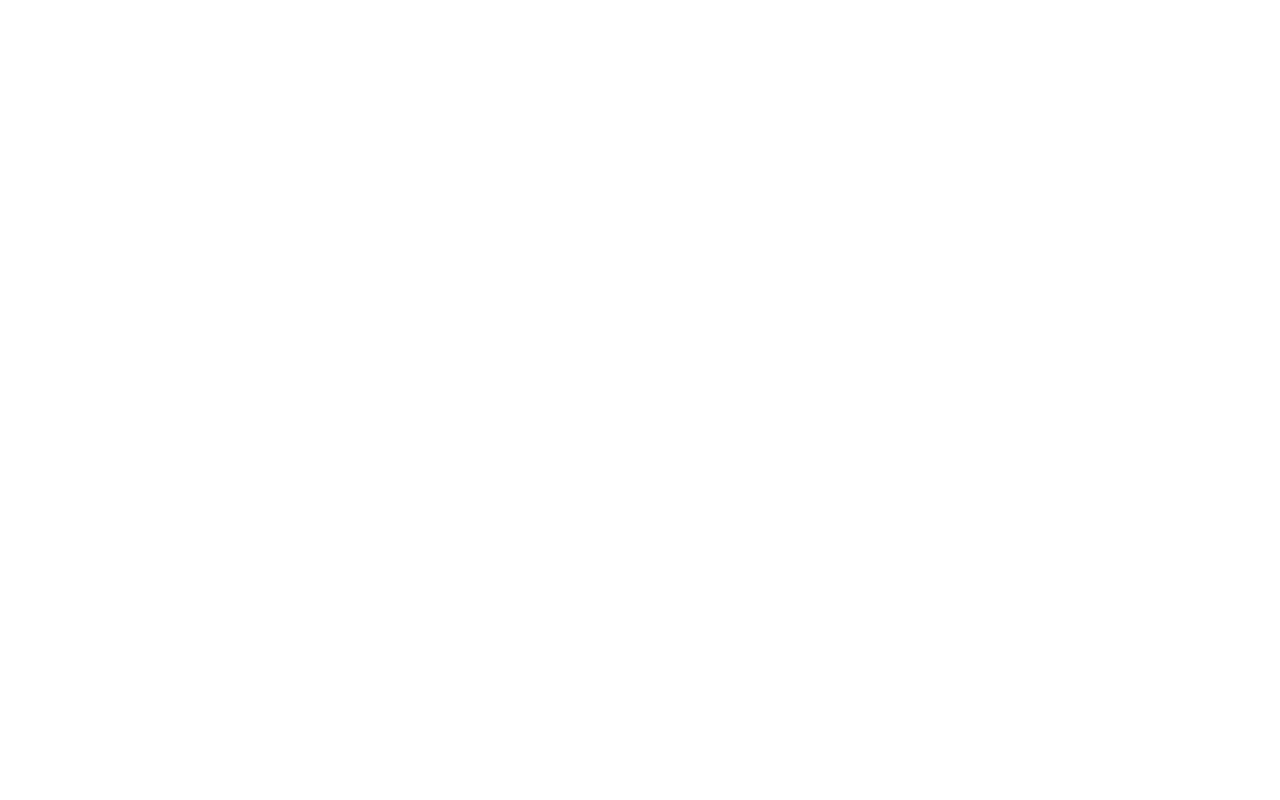
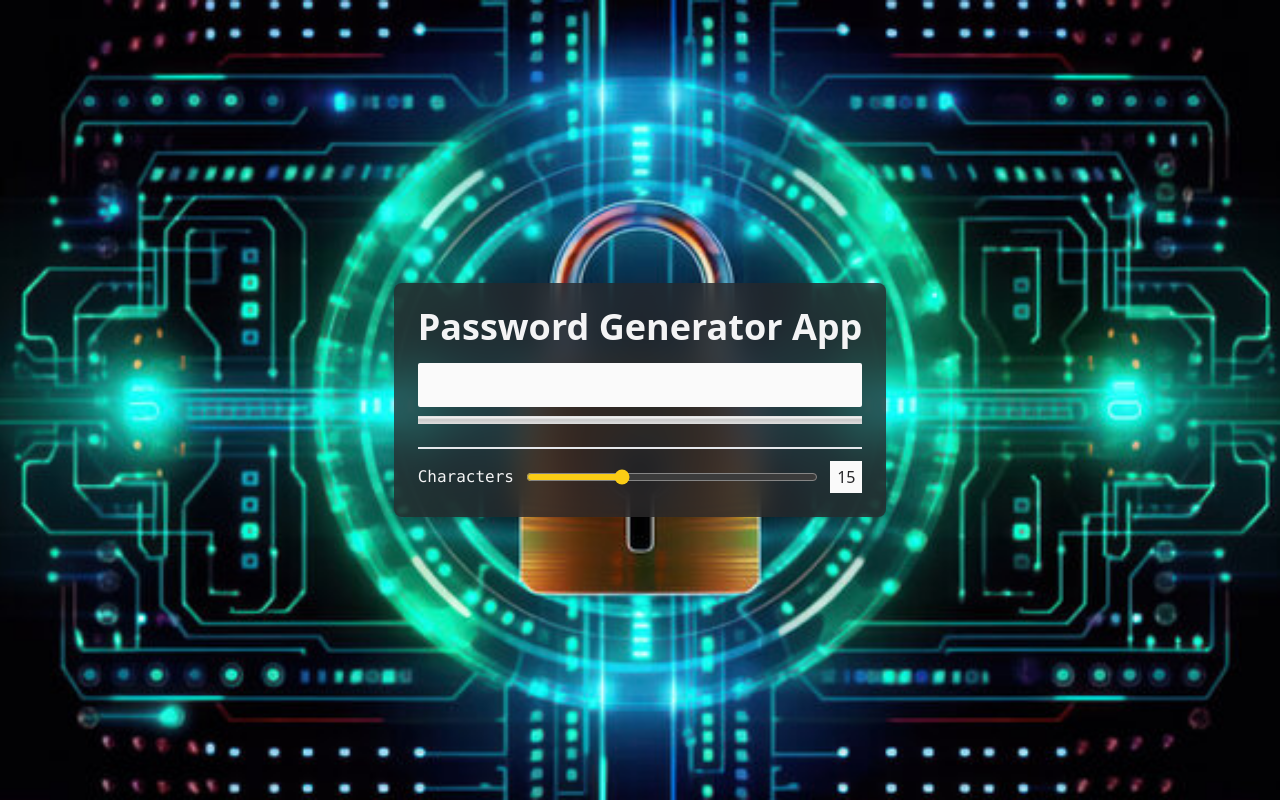
Before and after one commit to toshi-Devs/password-generator, a website built with Parcel: page src/index.html in a window 1280 px wide. Built offline with nearby package versions, Linux system fonts and the light colour scheme.

Commit message:
initialize home page

```diff
--- a/package.json
+++ b/package.json
@@ -16,5 +16,8 @@
     "parcel": "^2.1.1",
     "postcss": "^8.4.5",
     "tailwindcss": "^3.0.13"
+  },
+  "dependencies": {
+    "check-password-strength": "^2.0.7"
   }
 }
--- a/src/index.html
+++ b/src/index.html
@@ -5,11 +5,37 @@
   <meta charset="UTF-8">
   <meta http-equiv="X-UA-Compatible" content="IE=edge">
   <meta name="viewport" content="width=device-width, initial-scale=1.0">
-  <title>Document</title>
+  <title>Password Generator</title>
   <link rel="stylesheet" href="input.css">
+  <script src="input.js" type="module"></script>
 </head>
 
-<body>
+<body class="grid place-items-center content-center text-center h-screen bg-cover bg-center"
+      style="background-image: url('./pw-bkg-1.jpeg');">
+
+      <main class="p-6 md-p-10 rounded-lg grid gap-4 bg-zinc-800/75 backdrop-blur-lg text-zinc-100 accent-yellow-400">
+
+        <h1 class="text-4xl font-bold"> Password Generator App</h1>
+
+        <div class="">
+
+          <input type="text" id="password" class="w-full bg-zinc-50 text-lg p-2 rounded-sm text-zinc-900 cursor-copy" readonly>
+          <meter id="strength" class="w-full" min="0" max="100" low="30" high="75" optimum="100">
+
+          </meter>
+
+        </div>
+        <div class="flex gap-3 justify-between items-center border-t-2 pt-3">
+          <label for="length" class="font-mono">Characters</label>
+          <input type="range" id="length" min="8" max="30" value="15" name="length"
+          class="bg-zinc-50 flex-1" value="12">
+          <p id="lengthText" class="bg-zinc-50 w-8 h-8 text-zinc-800 grid place-items-center">
+            <span class="cursor-default">15</span>
+          </p>
+
+        </div>
+
+      </main>
 
 </body>
 
--- /dev/null
+++ b/src/input.js
@@ -0,0 +1 @@
+console.log("cyka")
```
Also changed, not shown: 1 other file.
